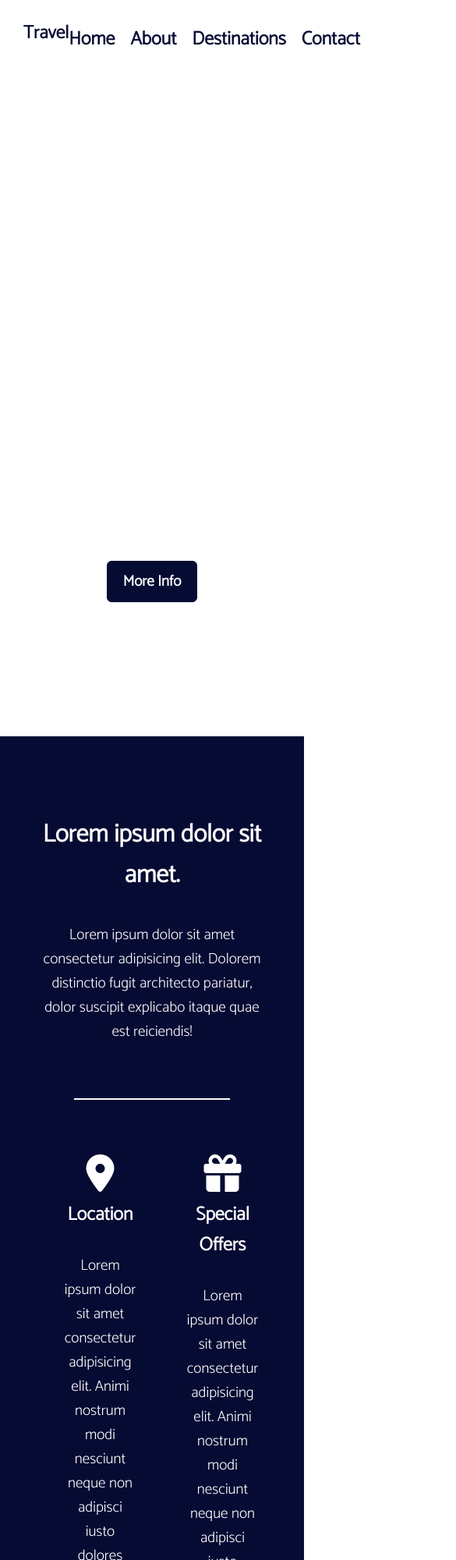
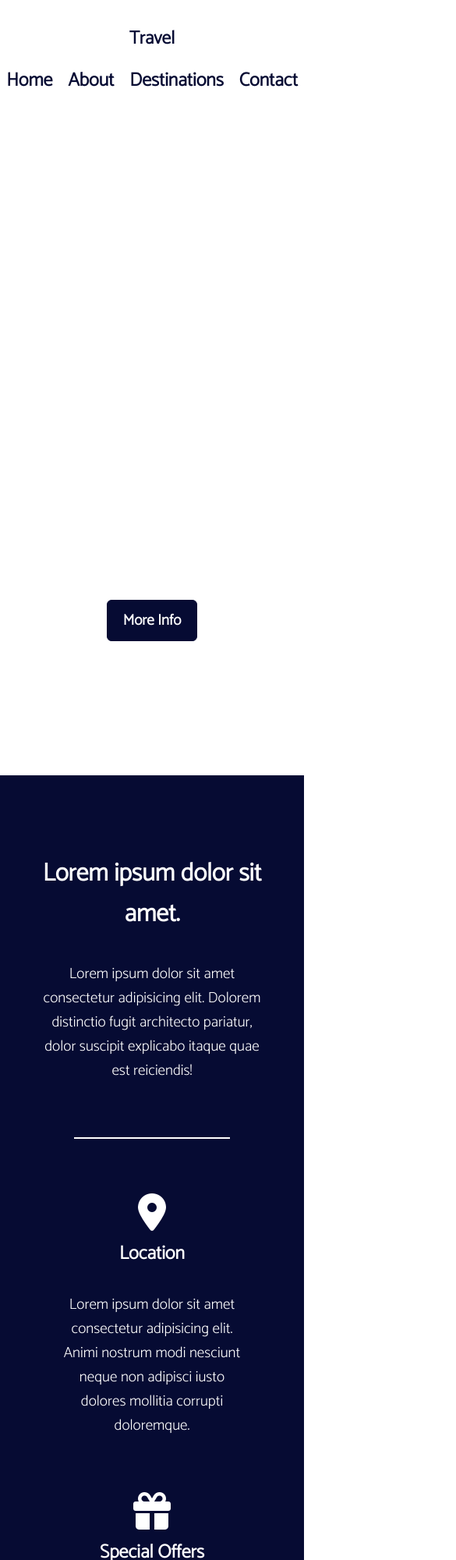
Before and after one commit to guidonunes/FIAP_repos, a plain HTML site: page cap08/responsive_lab/index.html in a window 390 px wide. Shown: the top 2000 px of the page at 78% size, 585 px wide, since content can reach past the window. Drawn offline with Linux system fonts and the light colour scheme.

Commit message:
exercises updated

```diff
--- a/cap08/responsive_lab/css/style.css
+++ b/cap08/responsive_lab/css/style.css
@@ -216,3 +216,24 @@ footer p {
   font-size: 1.2rem;
   text-align: center;
 }
+
+
+@media(max-width: 850px) {
+  .info .item {
+    flex-direction: column;
+  }
+}
+
+@media(max-width: 700px) {
+  header {
+    flex-direction: column;
+  }
+
+  header img {
+    margin-bottom: 15px;
+  }
+
+  .banner {
+    margin-top: 50px;
+  }
+}
```
